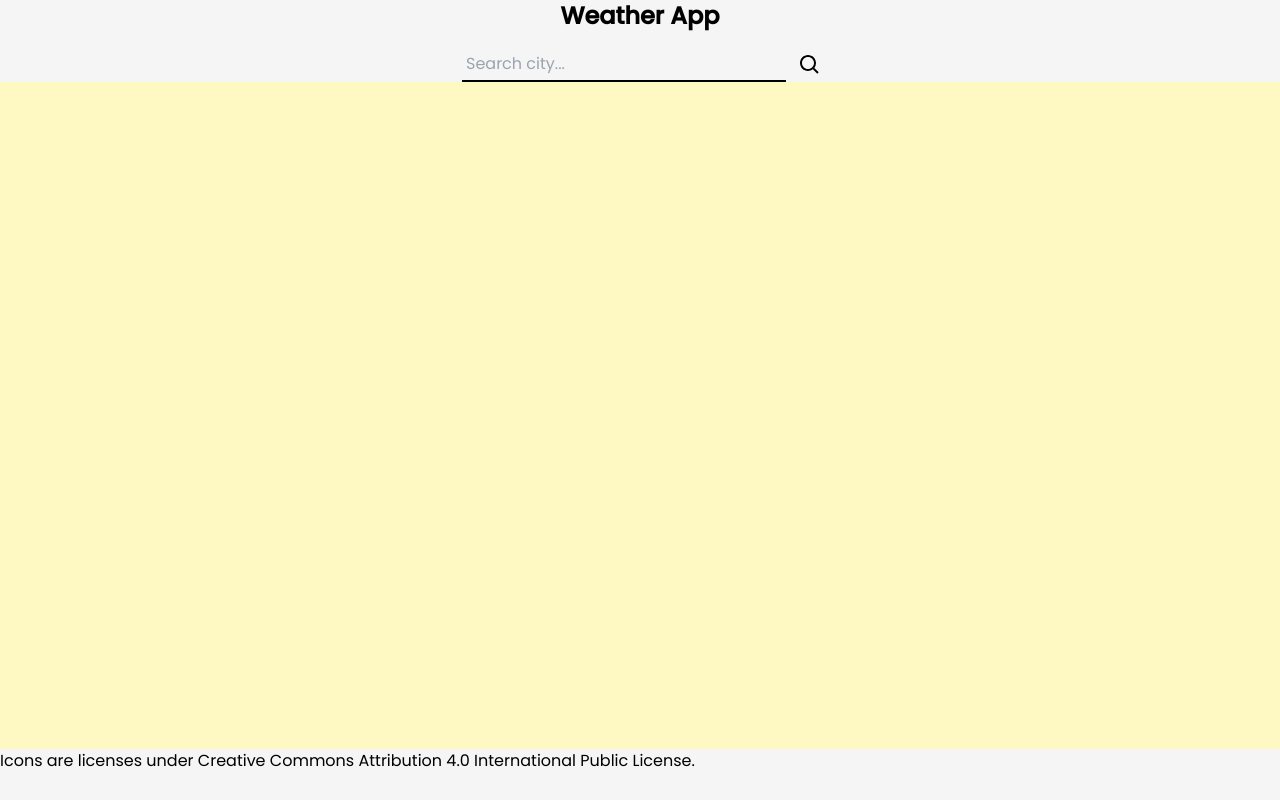
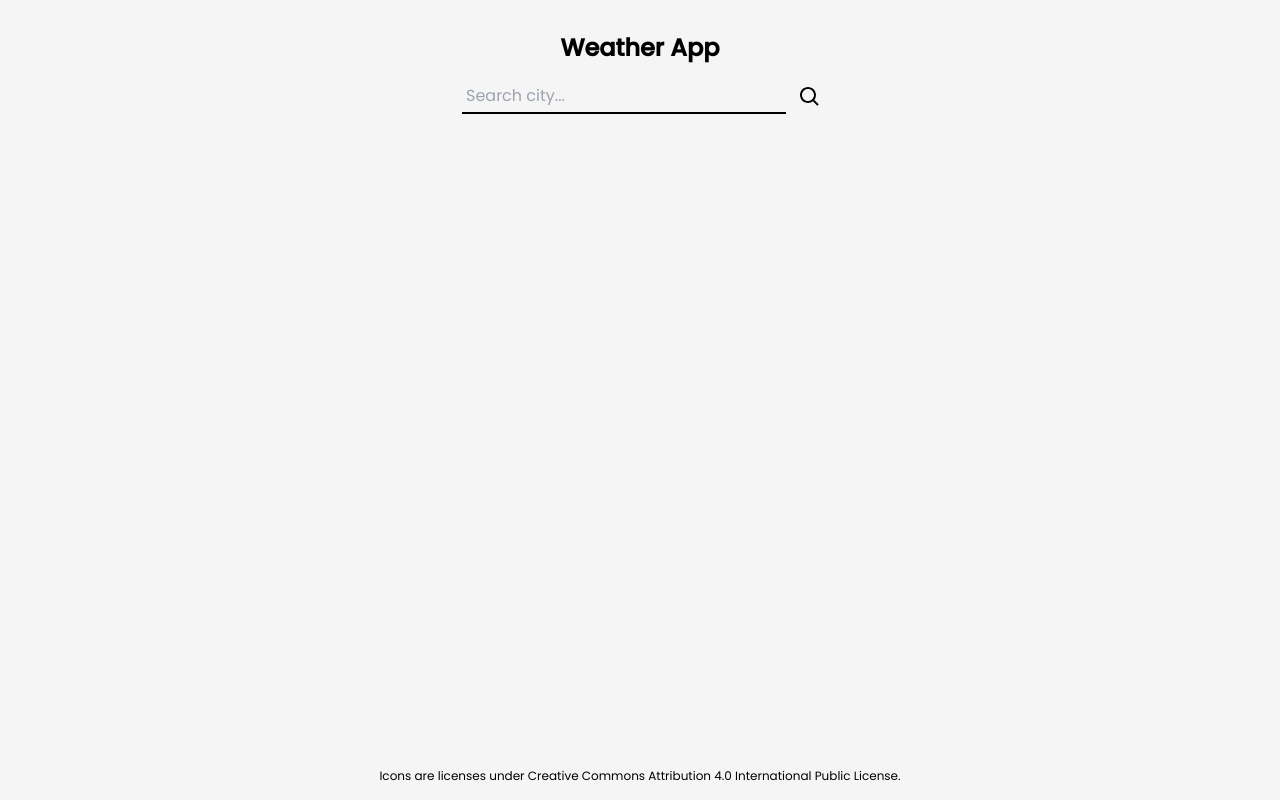
Before and after one commit to yusufhabibalfatha/Weather-and-near-city, a React (Vite) app: page / in a window 1280 px wide. Built offline with nearby package versions, Linux system fonts and the light colour scheme; no server answers.

Commit message:
Style layout

```diff
--- a/src/App.jsx
+++ b/src/App.jsx
@@ -6,11 +6,13 @@ import Main from "./components/Main";
 function App() {
   const [userCity, setUserCity] = useState('jakarta')
   return (
-    <div className="App font-base">
+    <div className="App font-base overflow-x-hidden w-screen h-screen bg-base_four">
       {/* ---Loading component */}
-      <div className="bg-base_four h-screen">
+      <div className="min-h-screen grid grid-rows-[min-content_auto_min-content] pt-8">
         <Header setUserCity={setUserCity}/>
-        {/* <Main state_city={{city, setCity}}/> */}
+        {/* <div className="h-screen w-40">
+          <div className="bg-black text-white ">Lorem ipsum dolor sit amet consectetur adipisicing elit. Cupiditate, porro.</div>
+        </div> */}
         <Main userCity={userCity} />
         <Footer />
       </div>
--- a/src/Footer.jsx
+++ b/src/Footer.jsx
@@ -1,7 +1,7 @@
 const Footer = () => {
     return (
-        <footer>
-            <p>Icons are licenses under <a href="https://creativecommons.org/licenses/by/4.0/">Creative Commons Attribution 4.0 International Public License.</a></p>
+        <footer className="">
+            <p className="p-4 text-center text-xs">Icons are licenses under <a href="https://creativecommons.org/licenses/by/4.0/">Creative Commons Attribution 4.0 International Public License.</a></p>
         </footer>
     );
 }
--- /dev/null
+++ b/src/components/City.jsx
@@ -0,0 +1,21 @@
+const City = ({city, weather}) => {
+    return (
+        <div className="sm:min-w-0 sm:w-60 min-w-full min-h-40 md:min-h-60 md:h-60 border-4 border-black font-bold flex flex-col text-center py-4 px-8 -order-1 md:-order-none">
+            <div className="content flex justify-between flex-col h-full">
+                <div className="region">
+                    <h3 className="uppercase text-xl">{city.name}</h3>
+                    <p className="text-slate-600 text-xs">{city.region}, {city.country}</p>
+                </div>
+                {/* --- WEATHER SVG --- */}
+                {weather && (
+                    <div className="weather">
+                        <p className="text-sm  text-blue-500">{weather.condition.text}</p>
+                        <h5 className="text-xl">{weather.temp_c}° C <span className="text-sm ">/ {weather.temp_f}° F</span></h5>
+                    </div>
+                )}
+            </div>
+        </div>
+    );
+}
+
+export default City;
--- a/src/components/Header.jsx
+++ b/src/components/Header.jsx
@@ -2,7 +2,7 @@ import SearchInput from "./SearchInput";
 
 const Header = ({setUserCity}) => {
     return (
-        <header className='flex items-center gap-4 justify-center flex-col'>
+        <header className='flex items-center gap-4  flex-col w-full'>
             <h1 className="text-2xl font-bold ">Weather App</h1>
             <SearchInput setUserCity={setUserCity}/>
             {/* error components */}
--- a/src/components/Main.jsx
+++ b/src/components/Main.jsx
@@ -1,5 +1,6 @@
 import { useEffect, useState } from "react";
 import NearCity from "./Near_City";
+import City from "./City";
 
 const Main = ({userCity}) => {
     const [city, setCity] = useState()
@@ -22,26 +23,11 @@ const Main = ({userCity}) => {
         fetchWeather()
     }, [userCity])
     return (
-        <main className="flex bg-yellow-100 h-5/6 w-full">
+        <main className="flex flex-col md:flex-row items-center md:items-start justify-center w-full h-full gap-4 p-8">
             {city && (
                 <>
                     <NearCity currentCity={city} positionContent='left' />
-                    <div className="bg-blue-100 w-full mx-auto">
-                        <p className="text-center">CONTENT CENTER</p>
-                        <div className="content">
-                            <h3>{city.name}</h3>
-                            <div className="region">
-                                <p>{city.region}, {city.country}</p>
-                            </div>
-                            {weather && (
-                                <div className="weather">
-                                    <p>{weather.condition.text}</p>
-                                    <h5>{weather.temp_c}° C</h5>
-                                    <h5>{weather.temp_f}° F</h5>
-                                </div>
-                            )}
-                        </div>
-                    </div>
+                    <City city={city} weather={weather}/>
                     <NearCity currentCity={city} positionContent='right' />
                 </>
         )}
--- a/src/components/Near_City.jsx
+++ b/src/components/Near_City.jsx
@@ -38,27 +38,22 @@ const NearCity = ({currentCity, positionContent}) => {
     }, [currentCity])
 
     return (
-        <div className="near-city-one bg-purple-200 w-fit">
-            <p>CONTENT {positionContent}</p>
+        <div className="sm:min-w-0 sm:w-60 min-w-full min-h-40 md:min-h-0 md:h-60 bg-red-100 border-4 border-black font-bold flex flex-col py-4 px-8">
             {nearCurrentCity && (
-                <>
-                    <p>{nearCurrentCity.City}</p>
-                    <div className="content">
-                        <h3>{city.name}</h3>
+                <div className="content flex justify-between flex-col bg-blue-100 h-full">
                     <div className="region">
-                            <p>{city.region}, {city.country}</p>
+                        <h3 className="uppercase text-xl">{city.name}</h3>
+                        <p className="text-slate-600 text-xs">{city.region}, {city.country}</p>
                     </div>
+                    {/* --- WEATHER SVG --- */}
                     {weather && (
                         <div className="weather">
-                            <p>{weather.condition.text}</p>
-                            <h5>{weather.temp_c}° C</h5>
-                            <h5>{weather.temp_f}° F</h5>
+                            <p className="text-sm text-blue-500">{weather.condition.text}</p>
+                            <h5 className="text-xl">{weather.temp_c}° C <span className="text-sm ">/ {weather.temp_f}° F</span></h5>
                         </div>
                     )}
                 </div>
-                </>
             )}
-
             </div>
     );
 }
```
Lines whose indentation alone changed are shown as unchanged.
